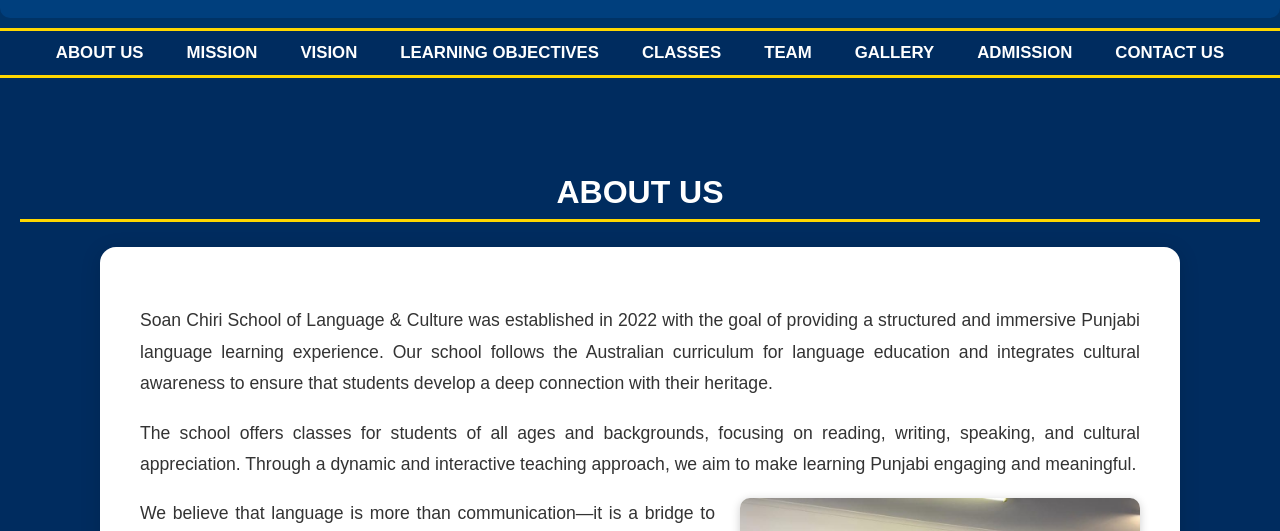
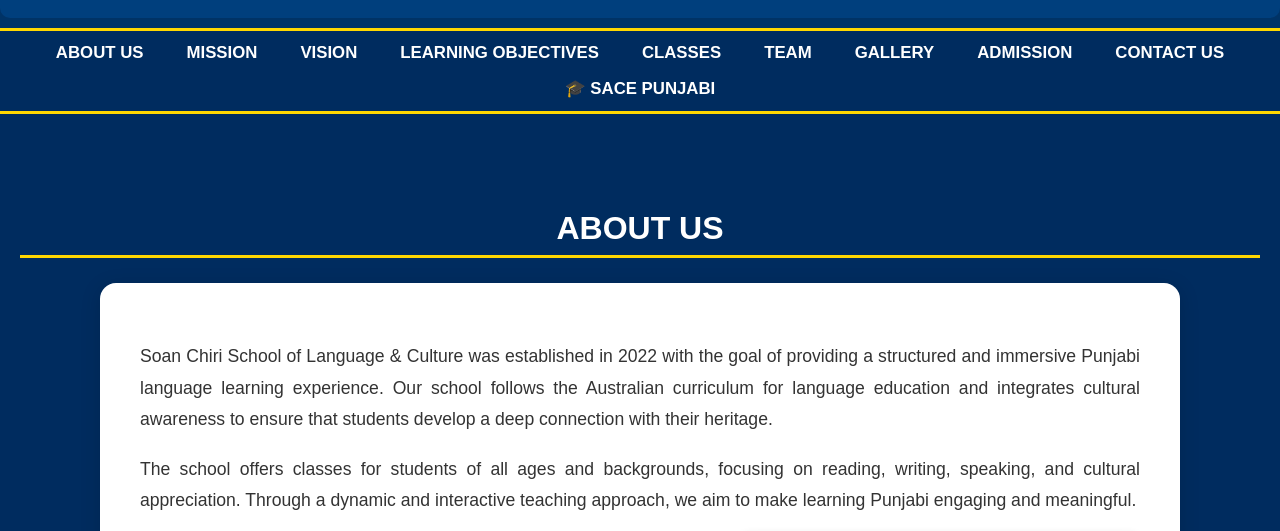
Before and after one commit to SoanChiri/soanchirhi-website, a plain HTML site: page public/index.html in a window 1280 px wide. Shown: the part 191-722 px from the top of the page. Drawn offline with Linux system fonts and the light colour scheme; no server answers.

Commit message:
Update index.html

```diff
--- a/public/index.html
+++ b/public/index.html
@@ -66,7 +66,6 @@
 
 
 </header>
-
 <nav class="nav-bar">
   <ul>
     <li><a href="#about">About Us</a></li>
@@ -78,9 +77,13 @@
     <li><a href="#gallery">Gallery</a></li>
     <li><a href="#admission">Admission</a></li>
     <li><a href="#contact">Contact Us</a></li>
+
+    <!-- Highlighted SACE link -->
+    <li class="nav-sace">
+      <a href="sace.html">🎓 SACE Punjabi</a>
+    </li>
   </ul>
 </nav>
-
  <!-- Login Modal -->
 <div id="loginModal" class="modal hidden">
   <div class="modal-content">
```
Lines whose indentation alone changed are shown as unchanged.
